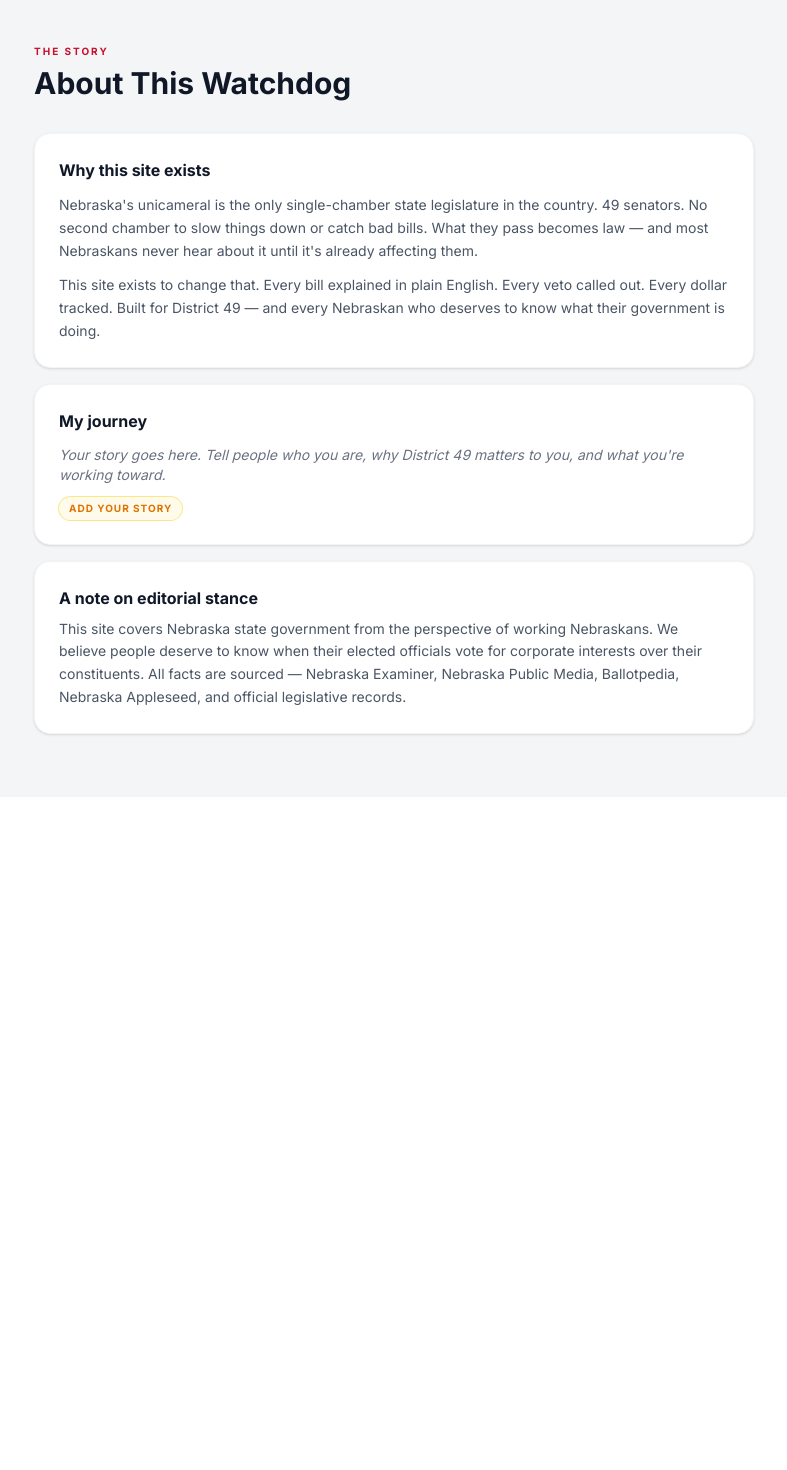
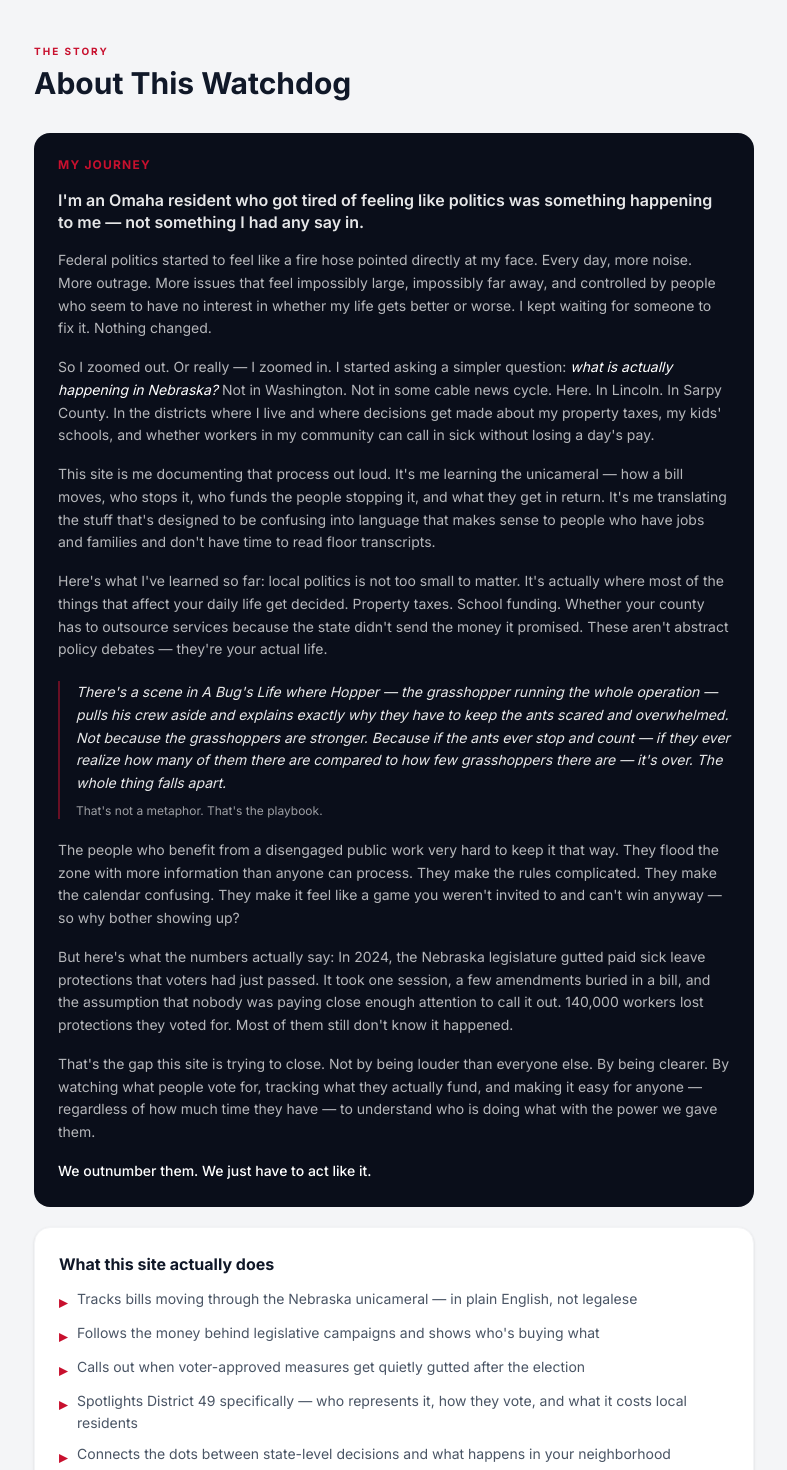
Before and after one commit to SerenityDigita1/nebraska-unicameral-watchdog, a Next.js app: page /about in a window 1280 px wide. Shown: the part 60-1530 px from the top of the page, without its empty margins (246-1033 px from the left). Before the commit the page ends 857 px from the top, so only its background shows below. Built offline with nearby package versions, Linux system fonts and the light colour scheme.

Commit message:
fill out About page — my journey, bug's life angle, editorial stance

```diff
--- a/app/about/page.jsx
+++ b/app/about/page.jsx
@@ -4,40 +4,126 @@ export default function About() {
   return (
     <div className="min-h-screen bg-[#f4f5f7]">
       <div className="max-w-3xl mx-auto px-6 py-10">
+
         <div className="mb-8">
           <span className="text-[10px] font-bold tracking-[0.2em] text-[#c8102e] uppercase">The story</span>
           <h1 className="text-3xl font-bold text-gray-900 mt-1 mb-2">About This Watchdog</h1>
         </div>
 
-        <div className="bg-white rounded-2xl shadow-sm border border-gray-100 p-6 mb-4">
-          <h2 className="text-base font-bold text-gray-900 mb-3">Why this site exists</h2>
-          <p className="text-sm text-gray-600 leading-relaxed mb-3">
-            Nebraska's unicameral is the only single-chamber state legislature in the country.
-            49 senators. No second chamber to slow things down or catch bad bills. What they pass becomes law —
-            and most Nebraskans never hear about it until it's already affecting them.
+        {/* My Journey */}
+        <div className="bg-[#0a0e1a] rounded-2xl p-6 mb-5 text-white">
+          <p className="text-xs font-bold tracking-widest text-[#c8102e] uppercase mb-4">My Journey</p>
+
+          <p className="text-white/90 text-base font-semibold leading-snug mb-4">
+            I'm an Omaha resident who got tired of feeling like politics was something happening to me — not something I had any say in.
           </p>
-          <p className="text-sm text-gray-600 leading-relaxed">
-            This site exists to change that. Every bill explained in plain English. Every veto called out.
-            Every dollar tracked. Built for District 49 — and every Nebraskan who deserves to know
-            what their government is doing.
-          </p>
+
+          <div className="space-y-4 text-sm text-white/70 leading-relaxed">
+            <p>
+              Federal politics started to feel like a fire hose pointed directly at my face.
+              Every day, more noise. More outrage. More issues that feel impossibly large, impossibly
+              far away, and controlled by people who seem to have no interest in whether my life
+              gets better or worse. I kept waiting for someone to fix it. Nothing changed.
+            </p>
+
+            <p>
+              So I zoomed out. Or really — I zoomed in. I started asking a simpler question:
+              <em className="text-white"> what is actually happening in Nebraska?</em> Not in Washington.
+              Not in some cable news cycle. Here. In Lincoln. In Sarpy County. In the districts
+              where I live and where decisions get made about my property taxes, my kids'
+              schools, and whether workers in my community can call in sick without losing a day's pay.
+            </p>
+
+            <p>
+              This site is me documenting that process out loud. It's me learning the unicameral —
+              how a bill moves, who stops it, who funds the people stopping it, and what they get
+              in return. It's me translating the stuff that's designed to be confusing into language
+              that makes sense to people who have jobs and families and don't have time to read
+              floor transcripts.
+            </p>
+
+            <p>
+              Here's what I've learned so far: local politics is not too small to matter.
+              It's actually where most of the things that affect your daily life get decided.
+              Property taxes. School funding. Whether your county has to outsource services because
+              the state didn't send the money it promised. These aren't abstract policy debates —
+              they're your actual life.
+            </p>
+
+            <div className="border-l-2 border-[#c8102e]/50 pl-4 my-5">
+              <p className="text-white/90 italic">
+                There's a scene in <em>A Bug's Life</em> where Hopper — the grasshopper running the
+                whole operation — pulls his crew aside and explains exactly why they have to keep
+                the ants scared and overwhelmed. Not because the grasshoppers are stronger.
+                Because if the ants ever stop and count — if they ever realize how many of
+                them there are compared to how few grasshoppers there are — it's over.
+                The whole thing falls apart.
+              </p>
+              <p className="text-white/60 text-xs mt-2">
+                That's not a metaphor. That's the playbook.
+              </p>
+            </div>
+
+            <p>
+              The people who benefit from a disengaged public work very hard to keep it that way.
+              They flood the zone with more information than anyone can process. They make the
+              rules complicated. They make the calendar confusing. They make it feel like a game
+              you weren't invited to and can't win anyway — so why bother showing up?
+            </p>
+
+            <p>
+              But here's what the numbers actually say: In 2024, the Nebraska legislature
+              gutted paid sick leave protections that voters had just passed. It took one session,
+              a few amendments buried in a bill, and the assumption that nobody was paying
+              close enough attention to call it out. 140,000 workers lost protections they
+              voted for. Most of them still don't know it happened.
+            </p>
+
+            <p>
+              That's the gap this site is trying to close. Not by being louder than everyone
+              else. By being clearer. By watching what people vote for, tracking what they
+              actually fund, and making it easy for anyone — regardless of how much time
+              they have — to understand who is doing what with the power we gave them.
+            </p>
+
+            <p className="text-white font-medium">
+              We outnumber them. We just have to act like it.
+            </p>
+          </div>
         </div>
 
+        {/* Why this site exists */}
         <div className="bg-white rounded-2xl shadow-sm border border-gray-100 p-6 mb-4">
-          <h2 className="text-base font-bold text-gray-900 mb-3">My journey</h2>
-          <p className="text-sm text-gray-500 italic">Your story goes here. Tell people who you are, why District 49 matters to you, and what you're working toward.</p>
-          <span className="inline-block mt-3 text-[10px] font-bold tracking-widest text-amber-600 uppercase bg-amber-50 px-2.5 py-1 rounded-full ring-1 ring-amber-200">Add your story</span>
+          <h2 className="text-base font-bold text-gray-900 mb-3">What this site actually does</h2>
+          <div className="space-y-2">
+            {[
+              "Tracks bills moving through the Nebraska unicameral — in plain English, not legalese",
+              "Follows the money behind legislative campaigns and shows who's buying what",
+              "Calls out when voter-approved measures get quietly gutted after the election",
+              "Spotlights District 49 specifically — who represents it, how they vote, and what it costs local residents",
+              "Connects the dots between state-level decisions and what happens in your neighborhood",
+            ].map((item) => (
+              <div key={item} className="flex items-start gap-2.5">
+                <span className="text-[#c8102e] font-bold shrink-0 mt-0.5">▸</span>
+                <p className="text-sm text-gray-600 leading-relaxed">{item}</p>
+              </div>
+            ))}
+          </div>
         </div>
 
+        {/* Editorial note */}
         <div className="bg-white rounded-2xl shadow-sm border border-gray-100 p-6">
           <h2 className="text-base font-bold text-gray-900 mb-2">A note on editorial stance</h2>
           <p className="text-sm text-gray-600 leading-relaxed">
             This site covers Nebraska state government from the perspective of working Nebraskans.
             We believe people deserve to know when their elected officials vote for corporate interests
-            over their constituents. All facts are sourced — Nebraska Examiner, Nebraska Public Media,
-            Ballotpedia, Nebraska Appleseed, and official legislative records.
+            over their constituents — and we won't pretend that's a neutral observation.
+            Every fact on this site is sourced: Nebraska Examiner, Nebraska Public Media,
+            Ballotpedia, Nebraska Appleseed, Flatwater Free Press, and official legislative records.
+            If we get something wrong, we correct it.
           </p>
         </div>
+
       </div>
     </div>
   );
```
